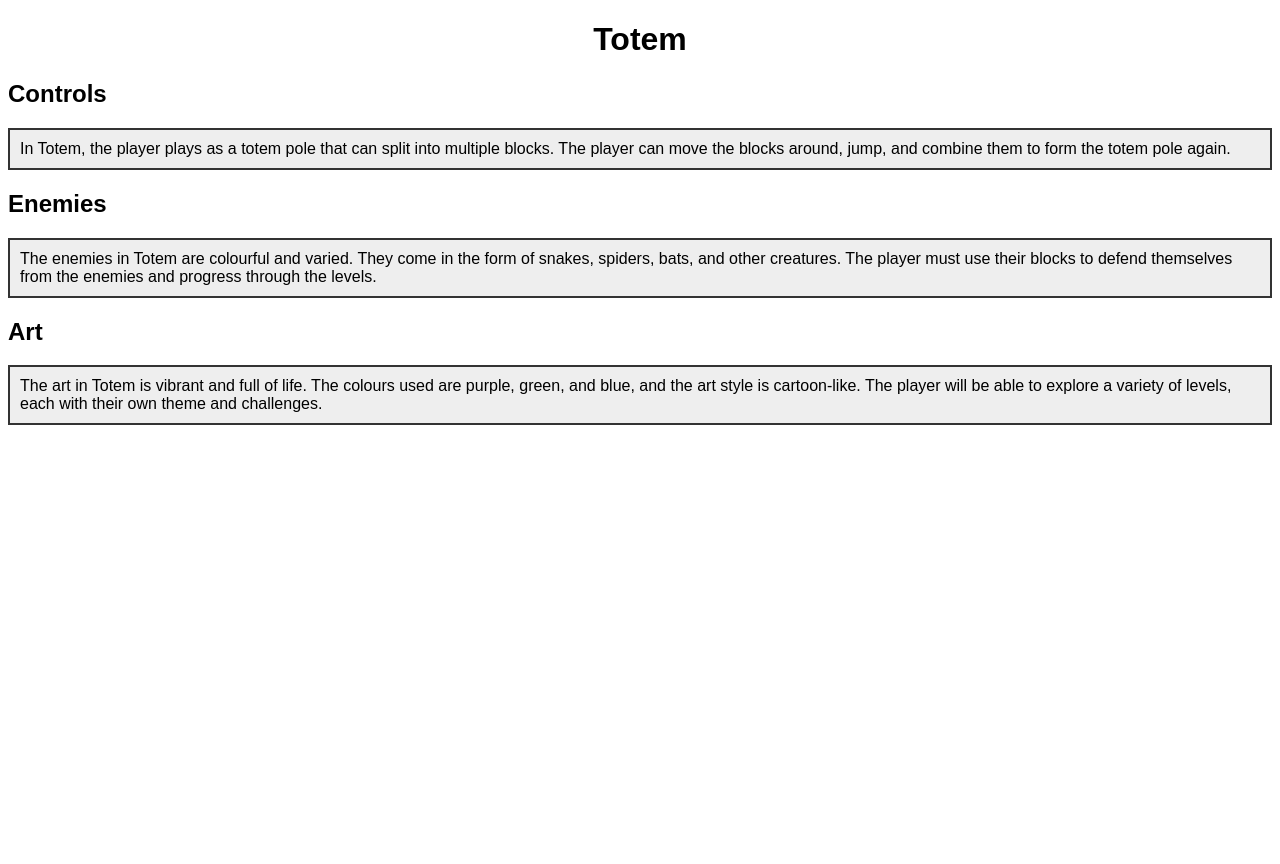
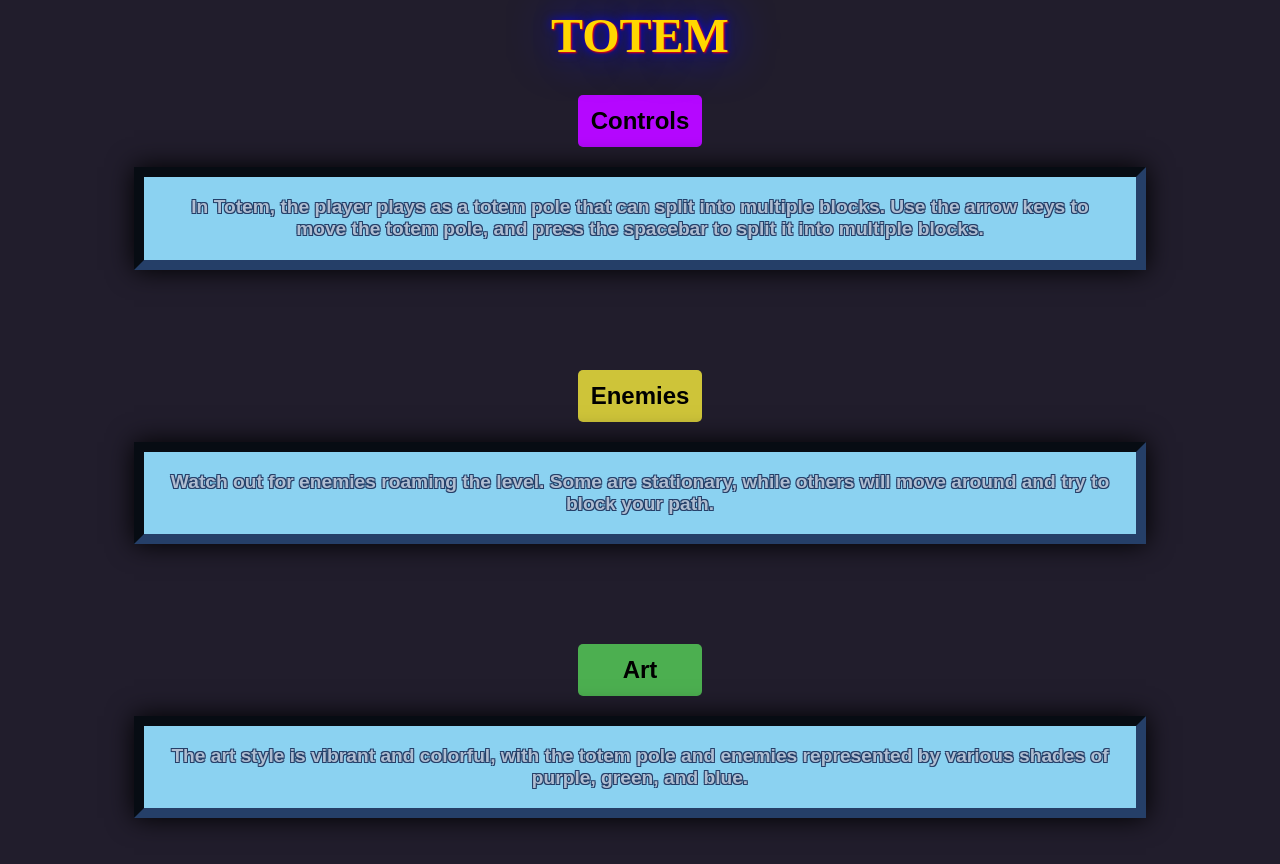
Before and after one commit to DrieKip/Totem, a plain HTML site: page root/index.html in a window 1280 px wide. Before the commit the page ends 800 px from the top, so only its background shows below. Drawn offline with Linux system fonts and the light colour scheme.

Commit message:
Update index.html
Heh

```diff
--- a/root/index.html
+++ b/root/index.html
@@ -1,34 +1,89 @@
-<!DOCTYPE html>
 <html>
   <head>
-  <title>Totem</title>
+    <title>TOTEM</title>
     <style>
       body {
+        background-color: #211d2c;
         font-family: sans-serif;
       }
       h1 {
         text-align: center;
+        color: #FFD700;
+        text-shadow: 1px 1px 2px red, 0 0 1em blue, 0 0 0.2em blue;
+        font-family: 'Lobster';
+        font-size: 3em;
         font-weight: bold;
+        text-transform: uppercase;
       }
       p {
-      border: 2px solid #333;
-      padding: 10px;
-      background-color: #eee;
+        font-size: 1.2em;
+        font-weight: bold;
+        color: #b0bed2;
+        text-shadow: #253f68 1px 1px, #253f68 -1px -1px,#253f68 1px -1px, #253f68 -1px 1px;
+        text-align: center;
+        padding: 0.5em;
+        margin: 0.5em 0;
+      }
+      .container {
+        width: 80%;
+        margin: auto;
+        text-align: center;
+      }
+      .container p {
+        background-color: #8bd2f1;
+        border-width: 10px;
+        border-color: #253f68;
+        border-style: inset;
+        padding: 1em;
+        width: fit-content;
+        margin: auto;
+        box-shadow: 0 0 25px #000000;
+        transition: all 0.3s ease;
+        margin: auto auto 100px auto;
+      }
+      .container p:hover {
+        background-color: #253f68;
+        border-color: #101e35;
+        box-shadow: 0 0 50px #000000;
+        transform: scale(1.1);
+        cursor: pointer;
+      }
+      .controls {
+        background-color: #b507ff;
+        padding: 0.5em;
+        border-radius: 5px;
+        width: 100;
+        margin: auto auto 20px auto;
+      }
+      .enemies {
+        background-color: #cec439;
+        padding: 0.5em;
+        border-radius: 5px;
+        width: 100;
+        margin: auto auto 20px auto;
+      }
+      .art {
+        background-color: #4CAF50;
+        padding: 0.5em;
+        border-radius: 5px;
+        width: 100;
+        margin: auto auto 20px auto;
+      }
+      ul {
+        list-style-type: none;
+        padding-left: 0;
       }
     </style>
   </head>
-
   <body>
-  <h1>Totem</h1>
-
-  <h2>Controls</h2>
-  <p>In Totem, the player plays as a totem pole that can split into multiple blocks. The player can move the blocks around, jump, and combine them to form the totem pole again. </p>
-
-  <h2>Enemies</h2>
-  <p>The enemies in Totem are colourful and varied. They come in the form of snakes, spiders, bats, and other creatures. The player must use their blocks to defend themselves from the enemies and progress through the levels.</p>
-
-  <h2>Art</h2>
-  <p>The art in Totem is vibrant and full of life. The colours used are purple, green, and blue, and the art style is cartoon-like. The player will be able to explore a variety of levels, each with their own theme and challenges.</p>
-
+    <h1>TOTEM</h1>
+    <div class="container">
+      <h2 class="controls">Controls</h2>
+      <p>In Totem, the player plays as a totem pole that can split into multiple blocks. Use the arrow keys to move the totem pole, and press the spacebar to split it into multiple blocks.</p>
+      <h2 class="enemies">Enemies</h2>
+      <p>Watch out for enemies roaming the level. Some are stationary, while others will move around and try to block your path.</p>
+      <h2 class="art">Art</h2>
+      <p>The art style is vibrant and colorful, with the totem pole and enemies represented by various shades of purple, green, and blue.</p>
+    </div>
   </body>
 </html>
```
Lines whose indentation alone changed are shown as unchanged.
